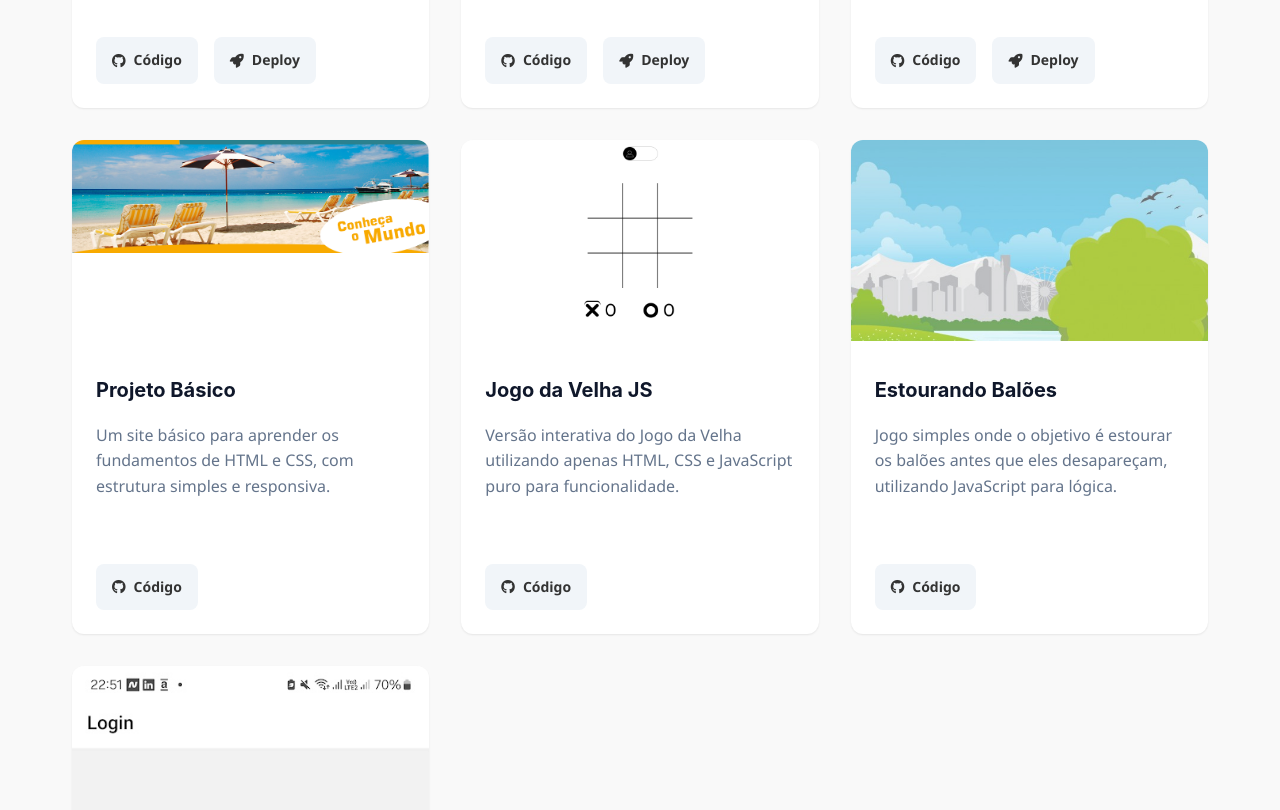
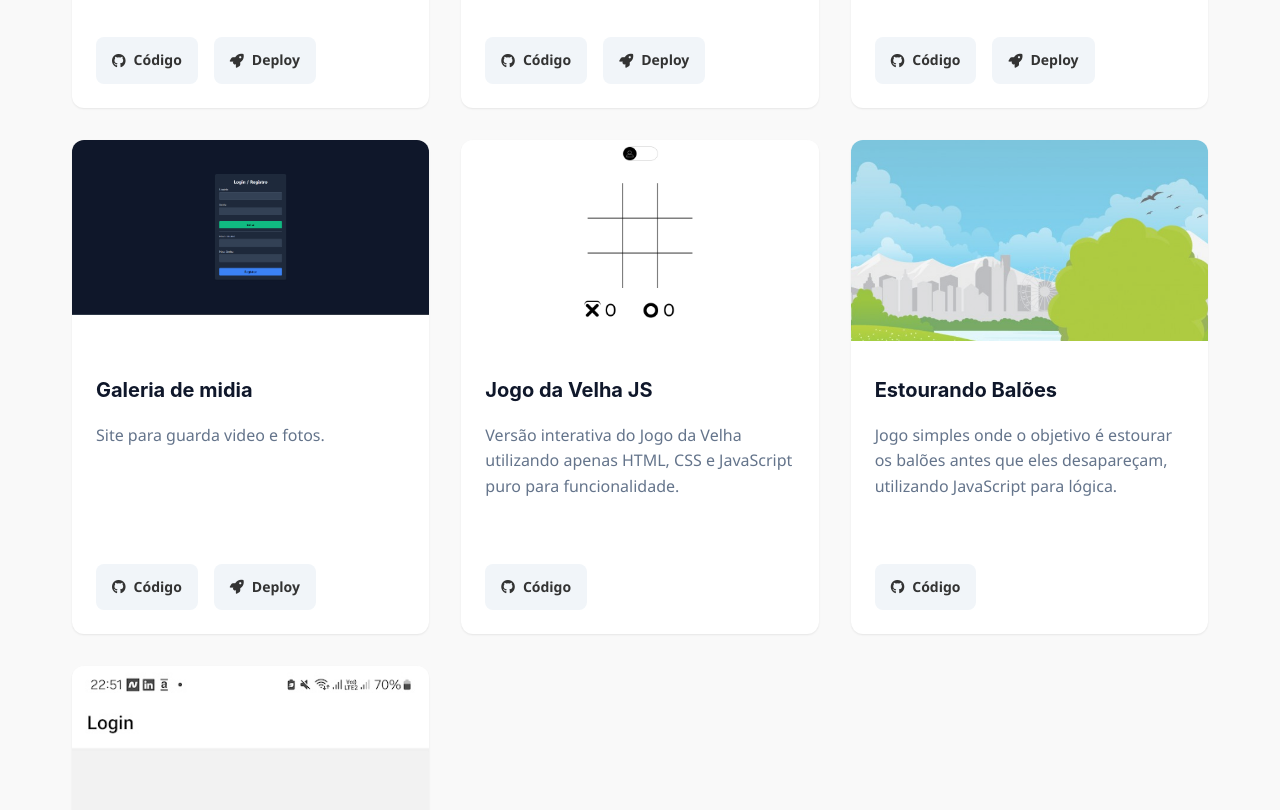
Before and after one commit to Jamersom-silva/portfolio, a plain HTML site: page projects.html in a window 1280 px wide. Shown: the part 642-1452 px from the top of the page. Drawn offline with nearby package versions, Linux system fonts and the light colour scheme; a script that the page names is missing.

Commit message:
adicinando midia

```diff
--- a/projects.html
+++ b/projects.html
@@ -123,24 +123,29 @@
     </div>
 </article>
 
-<!-- Projeto 4 - Projeto Básico -->
+<!-- Projeto 4 - galeria de video  -->
 <article class="project-card" data-category="front" data-tech="html css" data-title="Projeto Básico">
     <div class="project-media">
-        <a href="https://github.com/Jamersom-silva/projeto-basico" class="gallery-item" target="_blank">
+        <a href="https://github.com/Jamersom-silva/video_gallery_project" class="gallery-item" target="_blank">
             <!-- Imagem do projeto (substitua pelo caminho correto da imagem) -->
-            <img src="assets/images/projetos/projeto_basico.png" alt="Projeto Básico" loading="lazy">
+            <img src="assets/images/projetos/midia.png" alt="Projeto Básico" loading="lazy">
         </a>
         <div class="project-badges">
             <span class="project-badge front"></span>
         </div>
     </div>
     <div class="project-content">
-        <h3>Projeto Básico</h3>
-        <p class="project-excerpt">Um site básico para aprender os fundamentos de HTML e CSS, com estrutura simples e responsiva.</p>
+        <h3>Galeria de midia </h3>
+        <p class="project-excerpt">Site para guarda video e fotos.</p>
         <div class="project-links">
             <a href="https://github.com/Jamersom-silva/projeto-basico" target="_blank" rel="noopener noreferrer" class="link-demo">
                 <i class="fab fa-github"></i> Código
             </a>
+
+             <a href="https://video-gallery-project.vercel.app/login.html" target="_blank" rel="noopener noreferrer" class="link-demo">
+                <i class="fa-solid fa-rocket"></i> Deploy
+            </a>
+
         </div>
     </div>
 </article>
```
Also changed, not shown: assets/images/projetos/midia.png (added).
